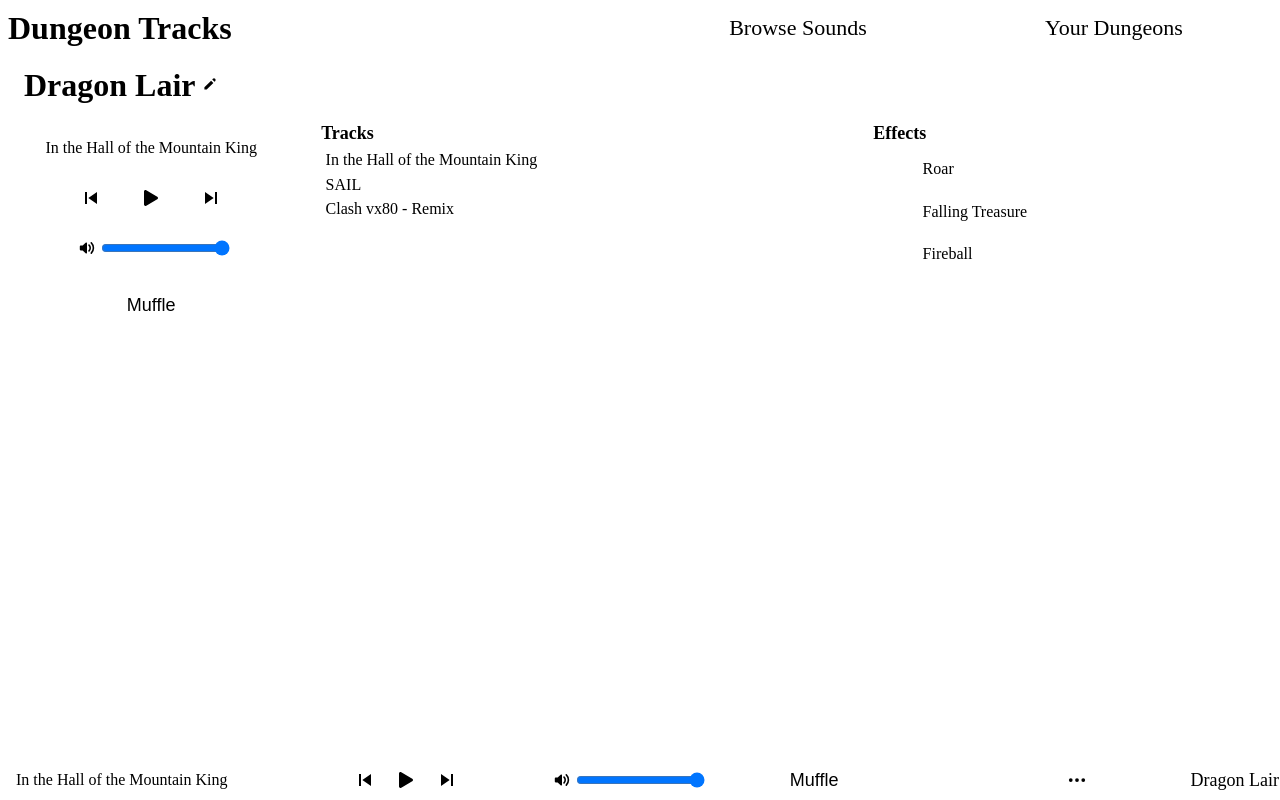
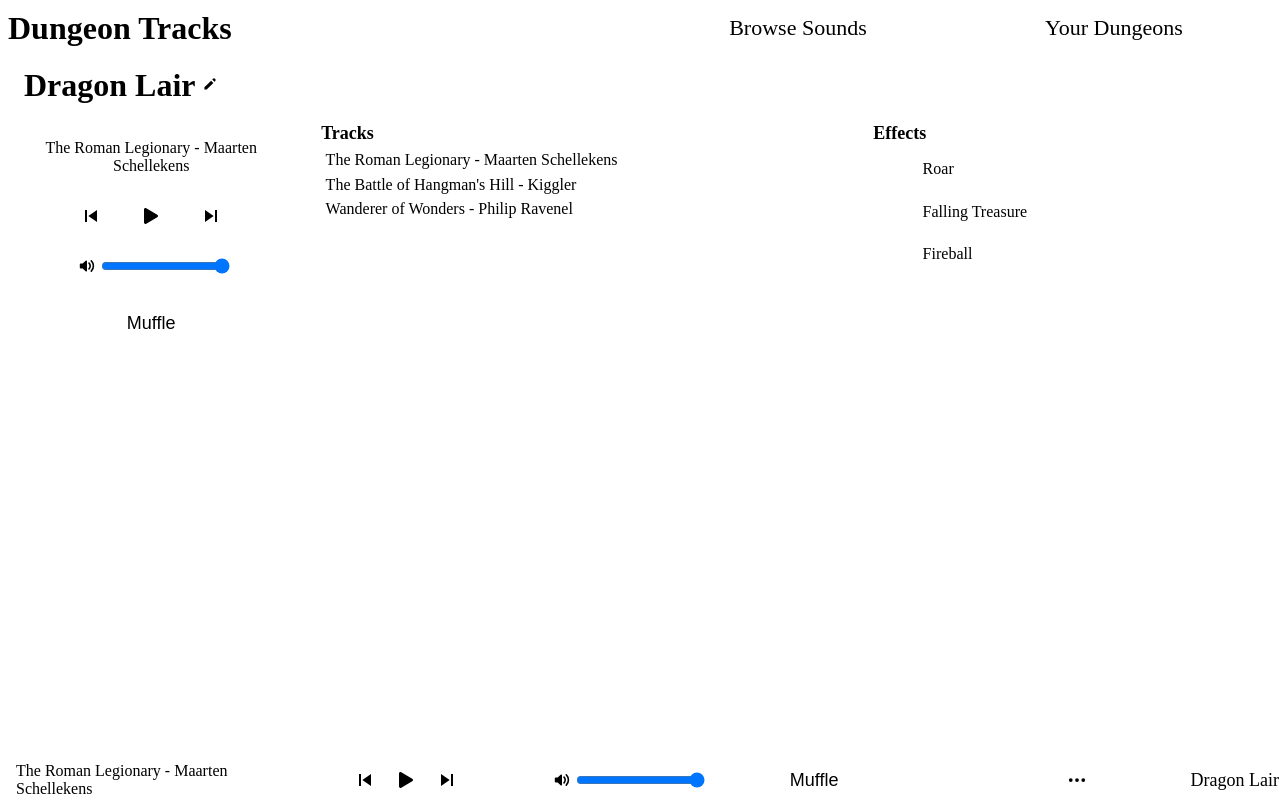
Before and after one commit to 7socks/dungeon-tracks, a React app: page / in a window 1280 px wide. Built offline with nearby package versions, Linux system fonts and the light colour scheme; the HTML template or start-up script is replaced by a standard one.

Commit message:
audio controls functionality

```diff
--- a/client/src/app/audio.js
+++ b/client/src/app/audio.js
@@ -2,6 +2,7 @@ import { Howl, Howler } from 'howler';
 
 const Audio = {
   queue: [],
+  queueIndex: 0,
   track: null,
   fx: null
 };
@@ -12,22 +13,33 @@ Audio.playTrack = (src, callback) => {
   Audio.track = new Howl({ src: [src] });
   Audio.track.play();
 
-  if (Audio.queue.length > 0) {
+  if (Audio.queueIndex < Audio.queue.length - 1) {
     Audio.track.on('end', () => {
-      Audio.playTrack(Audio.queue.shift(), callback);
-      callback();
+      Audio.queueIndex += 1;
+      Audio.playTrack(Audio.queue[Audio.queueIndex], callback);
+      callback(Audio.queueIndex);
     });
   }
 };
 
-Audio.playQueue = (tracks, callback) => {
+Audio.playQueue = (tracks, index, callback) => {
   Audio.queue = tracks.map((track) => track.source);
-  let firstTrack = Audio.queue.shift();
-  Audio.playTrack(firstTrack, callback);
+  Audio.queueIndex = 0;
+  Audio.playTrack(Audio.queue[0], callback);
 };
 
-Audio.pause = () => {
-  Audio.track && Audio.track.pause();
+Audio.skipBack = (callback) => {
+  if (Audio.queueIndex > 0) {
+    Audio.queueIndex -= 1;
+    Audio.playTrack(Audio.queue[Audio.queueIndex], callback);
+  }
+};
+
+Audio.skipForward = (callback) => {
+  if (Audio.queueIndex < Audio.queue.length - 1) {
+    Audio.queueIndex += 1;
+    Audio.playTrack(Audio.queue[Audio.queueIndex], callback);
+  }
 };
 
 Audio.playFX = (src, callback) => {
@@ -41,12 +53,35 @@ Audio.playFX = (src, callback) => {
   Audio.fx.on('end', callback);
 };
 
-Audio.setVolume = (volume) => {
-  Howler.setVolume(volume);
+Audio.pause = () => {
+  Audio.track && Audio.track.pause();
 };
 
 Audio.resume = () => {
   Audio.track && Audio.track.play();
-}
+};
+
+Audio.setVolume = (volume) => {
+  Howler.volume(volume);
+};
+
+Audio.mute = (state) => {
+  Howler.mute(state);
+};
+
+Audio.duration = (track) => {
+  let sound = new Howl({ src: [track.source] });
+  let result = sound.duration();
+  sound.on('load', sound.unload);
+  return result;
+};
+
+Audio.timecode = () => {
+  if (Audio.track) {
+    return Audio.track.seek();
+  } else {
+    return null;
+  }
+};
 
 export default Audio;
--- a/client/src/app/reducers/audioSlice.js
+++ b/client/src/app/reducers/audioSlice.js
@@ -5,18 +5,18 @@ const example = {
   title: "Dragon Lair",
   tracks: [
     {
-      title: "In the Hall of the Mountain King",
-      source: "",
+      title: "The Roman Legionary - Maarten Schellekens",
+      source: "temp/Maarten_Schellekens__The_Roman_Legionary.mp3",
       index: 0
     },
     {
-      title: "SAIL",
-      source: "",
+      title: "The Battle of Hangman's Hill - Kiggler",
+      source: "temp/Kiggler__The_Battle_Of_Hangmans_Hill.mp3",
       index: 1
     },
     {
-      title: "Clash vx80 - Remix",
-      source: "",
+      title: "Wanderer of Wonders - Philip Ravenel",
+      source: "temp/Philip_Ravenel__Wanderer_of_Wonders.mp3",
       index: 2
     }
   ],
@@ -63,6 +63,7 @@ export const audioSlice = createSlice({
       state.dungeon = action.payload;
     },
     setTrack: (state, action) => {
+      state.playing = true;
       state.track = action.payload;
     },
     trackForward: (state) => {
--- a/client/src/components/App.js
+++ b/client/src/components/App.js
@@ -7,53 +7,6 @@ import Search from './Search';
 import Dungeon from './Dungeon';
 import DungeonList from './DungeonList';
 import { ControlBar } from './AudioControls';
-
-const example = {
-  id: "123456789",
-  title: "Dragon Lair",
-  tracks: [
-    {
-      title: "In the Hall of the Mountain King",
-      source: "",
-      index: 0
-    },
-    {
-      title: "SAIL",
-      source: "",
-      index: 1
-    },
-    {
-      title: "Clash vx80 - Remix",
-      source: "",
-      index: 2
-    }
-  ],
-  effects: [
-    {
-      title: "Roar",
-      source: "",
-      icon: "dragon",
-      color: "green",
-      index: 0
-    },
-    {
-      title: "Falling Treasure",
-      source: "",
-      icon: "music",
-      color: "orange",
-      index: 1
-    },
-    {
-      title: "Fireball",
-      source: "temp/fireball.wav",
-      icon: "flame",
-      color: "red",
-      index: 2
-    }
-  ],
-  creator: "dev",
-  cover: ""
-};
 
 const NavContainer = styled.div`
   height: 2.5em;
@@ -99,7 +52,8 @@ const AppContainer = styled.div`
 `;
 
 const App = () => {
-  const [viewDungeon, setViewDungeon] = useState(example);
+  const selectedDungeon = useSelector((state) => state.audio.dungeon);
+  const [viewDungeon, setViewDungeon] = useState(selectedDungeon);
   const [page, setPage] = useState(3);
 
   return (
--- a/client/src/components/AudioControls.js
+++ b/client/src/components/AudioControls.js
@@ -121,15 +121,34 @@ const AudioControls = ({currentDungeon, currentTrack, fxCount, onPlay}) => {
     <span className="track-title">{currentTrack.title}</span>
 
     <div className="audio-bar">
-      <button onClick={() => dispatch(trackBackward())}><IoMdSkipBackward/></button>
+      <button onClick={() => {
+        dispatch(trackBackward());
+        Audio.skipBack((i) => {
+          dispatch(setTrack(i));
+        });
+      }}>
+        <IoMdSkipBackward/>
+      </button>
+
       <button onClick={onPlayPause}>
         { playing ? <FaPause/> : <FaPlay/> }
       </button>
-      <button onClick={() => dispatch(trackForward())}><IoMdSkipForward/></button>
+
+      <button onClick={() => {
+        dispatch(trackForward());
+        Audio.skipForward((i) => {
+          dispatch(setTrack(i));
+        });
+      }}>
+        <IoMdSkipForward/>
+      </button>
     </div>
 
     <div id="volume-bar">
-      <button onClick={() => dispatch(mute())}>
+      <button onClick={() => {
+        dispatch(mute());
+        Audio.mute(!muted);
+      }}>
         { muted ? <HiVolumeOff/> : <HiVolumeUp/> }
       </button>
       <input
@@ -138,7 +157,10 @@ const AudioControls = ({currentDungeon, currentTrack, fxCount, onPlay}) => {
         min="0"
         max="1"
         value={volume}
-        onChange={(e) => dispatch(setVolume(Number(e.target.value)))}
+        onChange={(e) => {
+          dispatch(setVolume(Number(e.target.value)));
+          Audio.setVolume(Number(e.target.value));
+        }}
       />
     </div>
     <MuffleButton/>
--- a/client/src/components/Playlist.js
+++ b/client/src/components/Playlist.js
@@ -132,6 +132,9 @@ const Playlist = ({playlist, fx, updateList, viewDungeon}) => {
   const selectTrack = (i) => {
     dispatch(setDungeon(viewDungeon));
     dispatch(setTrack(i));
+    Audio.playQueue(viewDungeon.tracks.slice(i), (i) => {
+      dispatch(setTrack(i));
+    });
   };
 
   return (
```
